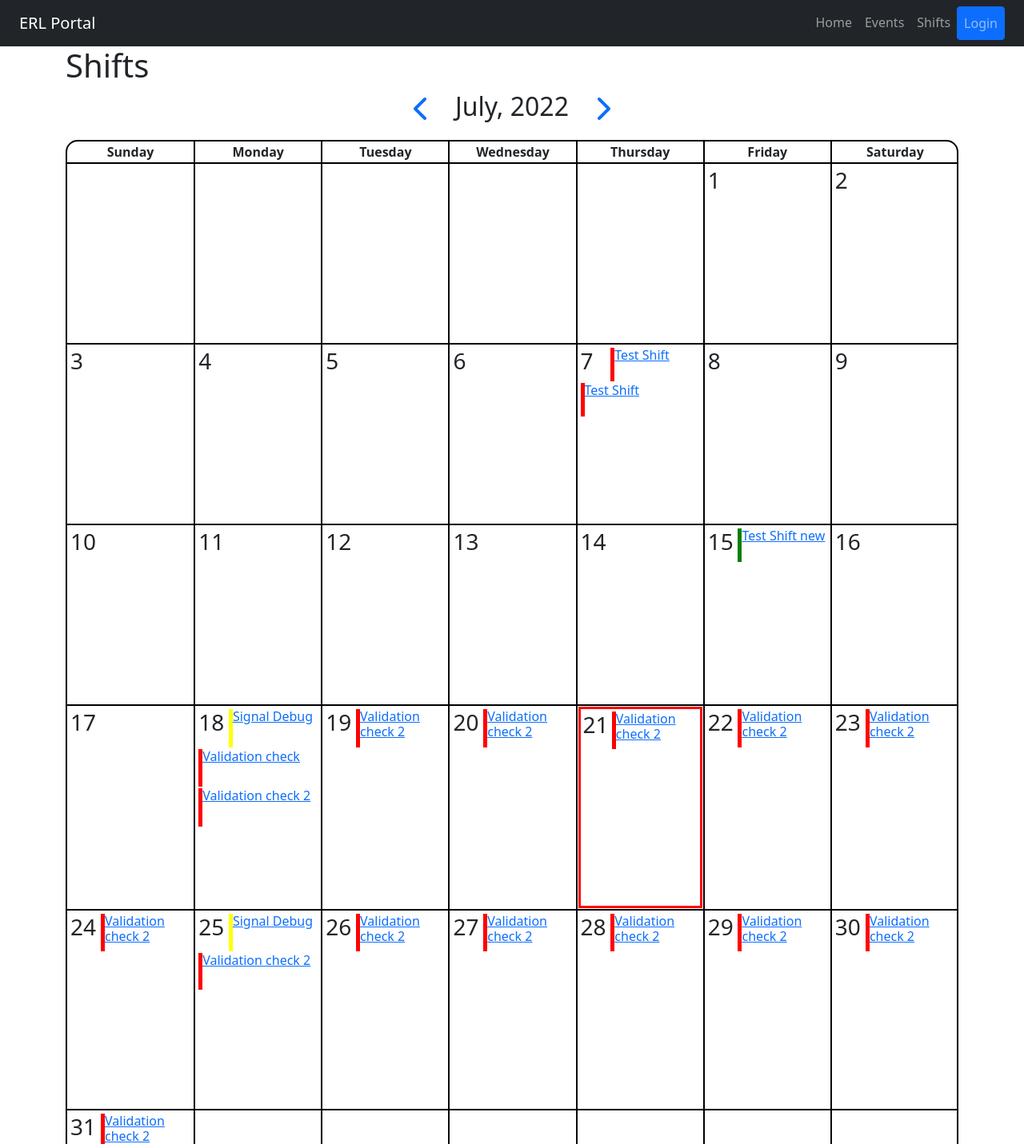
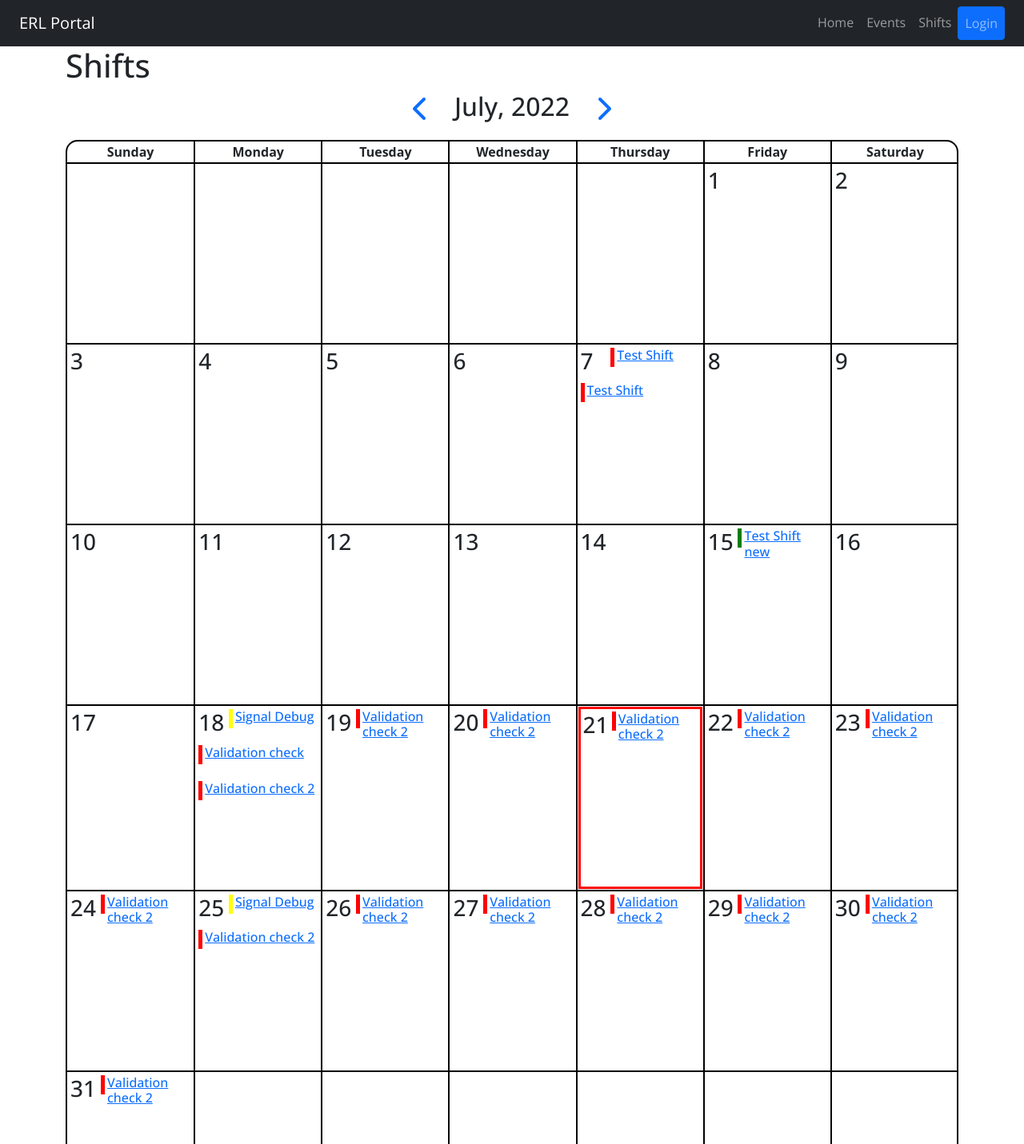
Before and after one commit to matthew-talamantes/ERL-portal, a Django app: page /shifts/calendar/2022/7/ in a window 1280 px wide. Shown: the top 1431 px of the page at 80% size. Run offline with Django 4.2, Linux system fonts and the light colour scheme; data comes from the database, SQL or seed files in the repository; some libraries are stand-ins or nearby versions.

Commit message:
Update calendar styles

```diff
--- a/erlportal/events/static/events/calendar.css
+++ b/erlportal/events/static/events/calendar.css
@@ -102,6 +102,12 @@ table#calendar tbody#calendar-body td div.day-wrapper h3 {
 
 table#calendar tbody#calendar-body td div.day-wrapper h4 {
   font-size: 1em;
+  margin: 0;
+}
+
+table#calendar tbody#calendar-body td .day-event {
+  max-height: 1.5em;
+  padding-left: 3px;
 }
 
 table#calendar tbody#calendar-body td .event-1 {
--- a/erlportal/events/static/events/scss/calendar.scss
+++ b/erlportal/events/static/events/scss/calendar.scss
@@ -88,7 +88,13 @@ table#calendar {
 
                 h4 {
                     font-size: 1em;
+                    margin: 0;
                 }
+            }
+
+            .day-event {
+                max-height: 1.5em;
+                padding-left: 3px;
             }
 
             .event {
--- a/erlportal/pages/static/pages/scss/styles.scss
+++ b/erlportal/pages/static/pages/scss/styles.scss
@@ -1,3 +1,13 @@
+h1,
+h2,
+h3,
+h4,
+h5,
+a,
+p {
+    font-family: 'Open Sans', sans-serif;
+}
+
 .staffing {
     border: solid 5px;
     border-radius: 15px;
--- a/erlportal/pages/static/pages/styles.css
+++ b/erlportal/pages/static/pages/styles.css
@@ -1,3 +1,13 @@
+h1,
+h2,
+h3,
+h4,
+h5,
+a,
+p {
+  font-family: 'Open Sans', sans-serif;
+}
+
 .staffing {
   border: solid 5px;
   border-radius: 15px;
--- a/erlportal/pages/templates/pages/base.html
+++ b/erlportal/pages/templates/pages/base.html
@@ -11,6 +11,11 @@
     {% else %}
     <title>ERL Portal</title>
     {% endif %}
+    <link rel="preconnect" href="https://fonts.googleapis.com">
+    <link rel="preconnect" href="https://fonts.gstatic.com" crossorigin>
+    <link
+        href="https://fonts.googleapis.com/css2?family=Open+Sans:ital,wght@0,300;0,400;0,500;0,600;0,700;0,800;1,300;1,400;1,500;1,600;1,700;1,800&display=swap"
+        rel="stylesheet">
     <link href="https://cdn.jsdelivr.net/npm/bootstrap@5.1.3/dist/css/bootstrap.min.css" rel="stylesheet"
         integrity="sha384-1BmE4kWBq78iYhFldvKuhfTAU6auU8tT94WrHftjDbrCEXSU1oBoqyl2QvZ6jIW3" crossorigin="anonymous">
     <link rel="stylesheet" href="https://cdnjs.cloudflare.com/ajax/libs/font-awesome/6.1.1/css/all.min.css"
```
Also changed, not shown: 2 other files.
